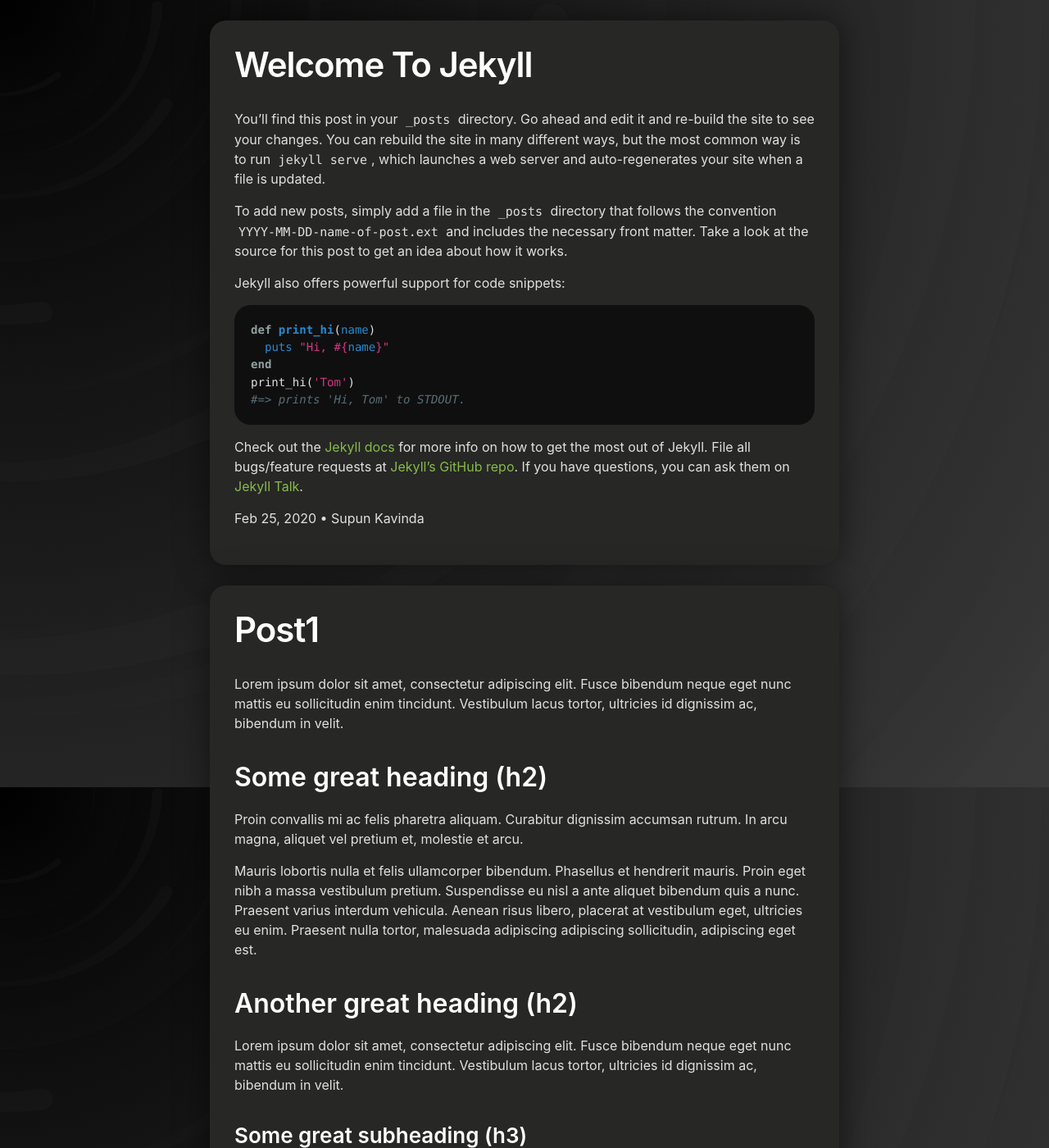
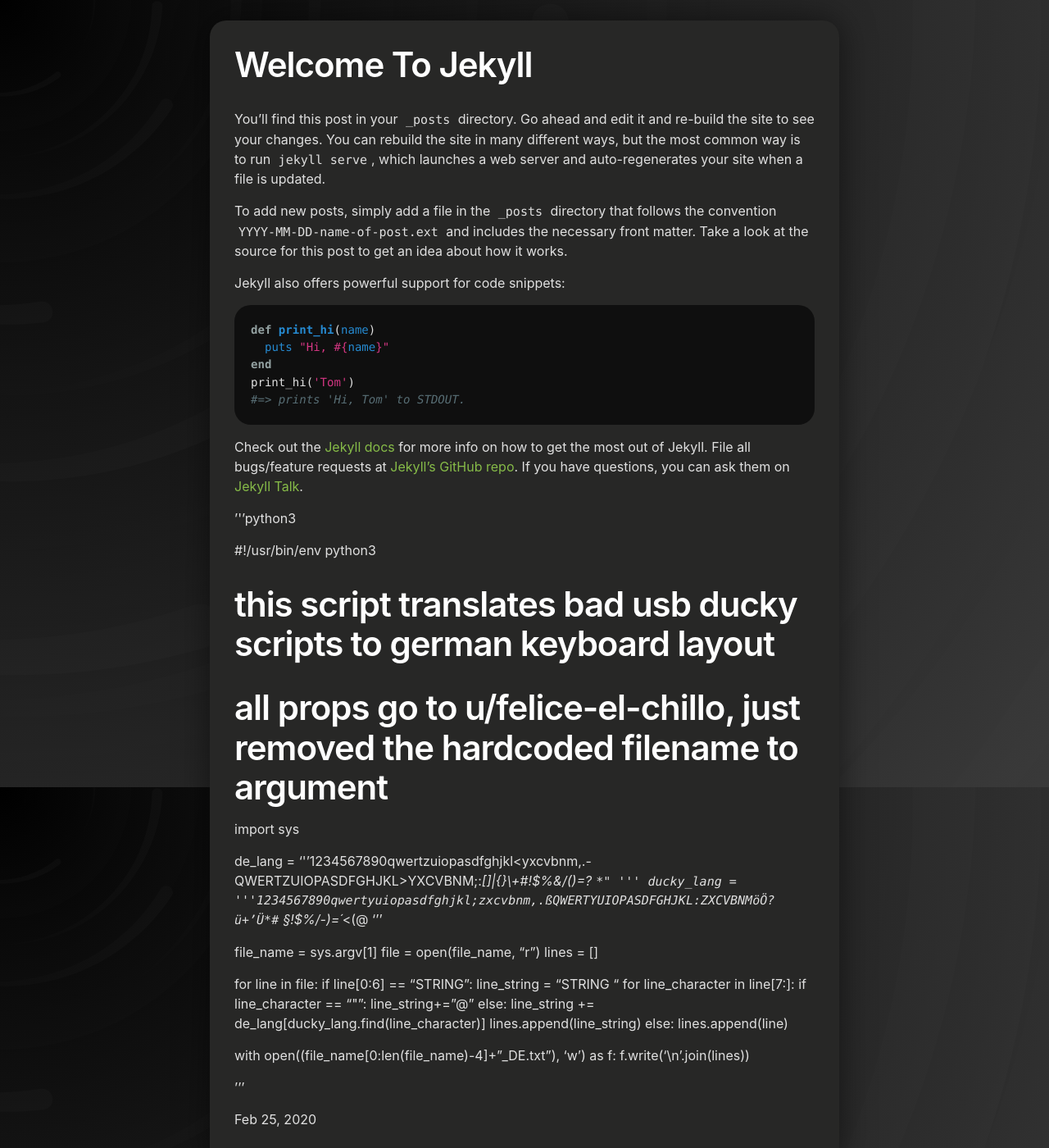
Before and after one commit to Guerauu/Guerauu.github.io, a Jekyll site: the page built from Projectes/projectes.html, in a window 1280 px wide and 1400 px high. Shown: the whole window at 82% size. Built offline with Jekyll 4.4.1, drawn with Linux system fonts in a browser that asks for light colours.

Commit message:
Update 2020-02-25-welcome-to-jekyll.md

```diff
--- a/_posts/2020-02-25-welcome-to-jekyll.md
+++ b/_posts/2020-02-25-welcome-to-jekyll.md
@@ -1,7 +1,8 @@
 ---
 layout: post
-author: Supun Kavinda
 ---
+
+
 You’ll find this post in your `_posts` directory. Go ahead and edit it and re-build the site to see your changes. You can rebuild the site in many different ways, but the most common way is to run `jekyll serve`, which launches a web server and auto-regenerates your site when a file is updated.
 
 To add new posts, simply add a file in the `_posts` directory that follows the convention `YYYY-MM-DD-name-of-post.ext` and includes the necessary front matter. Take a look at the source for this post to get an idea about how it works.
@@ -22,3 +23,37 @@ Check out the [Jekyll docs][jekyll-docs] for more info on how to get the most ou
 [jekyll-docs]: http://jekyllrb.com/docs/home
 [jekyll-gh]:   https://github.com/jekyll/jekyll
 [jekyll-talk]: https://talk.jekyllrb.com/
+
+'''python3
+
+#!/usr/bin/env python3
+
+# this script translates bad usb ducky scripts to german keyboard layout
+# all props go to u/felice-el-chillo, just removed the hardcoded filename to argument
+
+
+import sys
+
+de_lang    = '''1234567890qwertzuiopasdfghjkl<yxcvbnm,.-QWERTZUIOPASDFGHJKL>YXCVBNM;:_[]|{}\\+#!$%&/()=?`*" '''
+ducky_lang = '''1234567890qwertyuiopasdfghjkl;zxcvbnm,.ßQWERTYUIOPASDFGHJKL:ZXCVBNMöÖ?ü+’Ü*#`§!$%/-)=´_<(@ '''
+
+file_name = sys.argv[1]
+file = open(file_name, "r")
+lines = []
+
+for line in file:
+    if line[0:6] == "STRING":
+        line_string = "STRING "
+        for line_character in line[7:]:
+            if line_character == "\"":
+                line_string+="@"
+            else:
+                line_string += de_lang[ducky_lang.find(line_character)]
+        lines.append(line_string)
+    else:
+        lines.append(line)
+
+with open((file_name[0:len(file_name)-4]+"_DE.txt"), 'w') as f:
+    f.write('\n'.join(lines))
+
+'''
```
